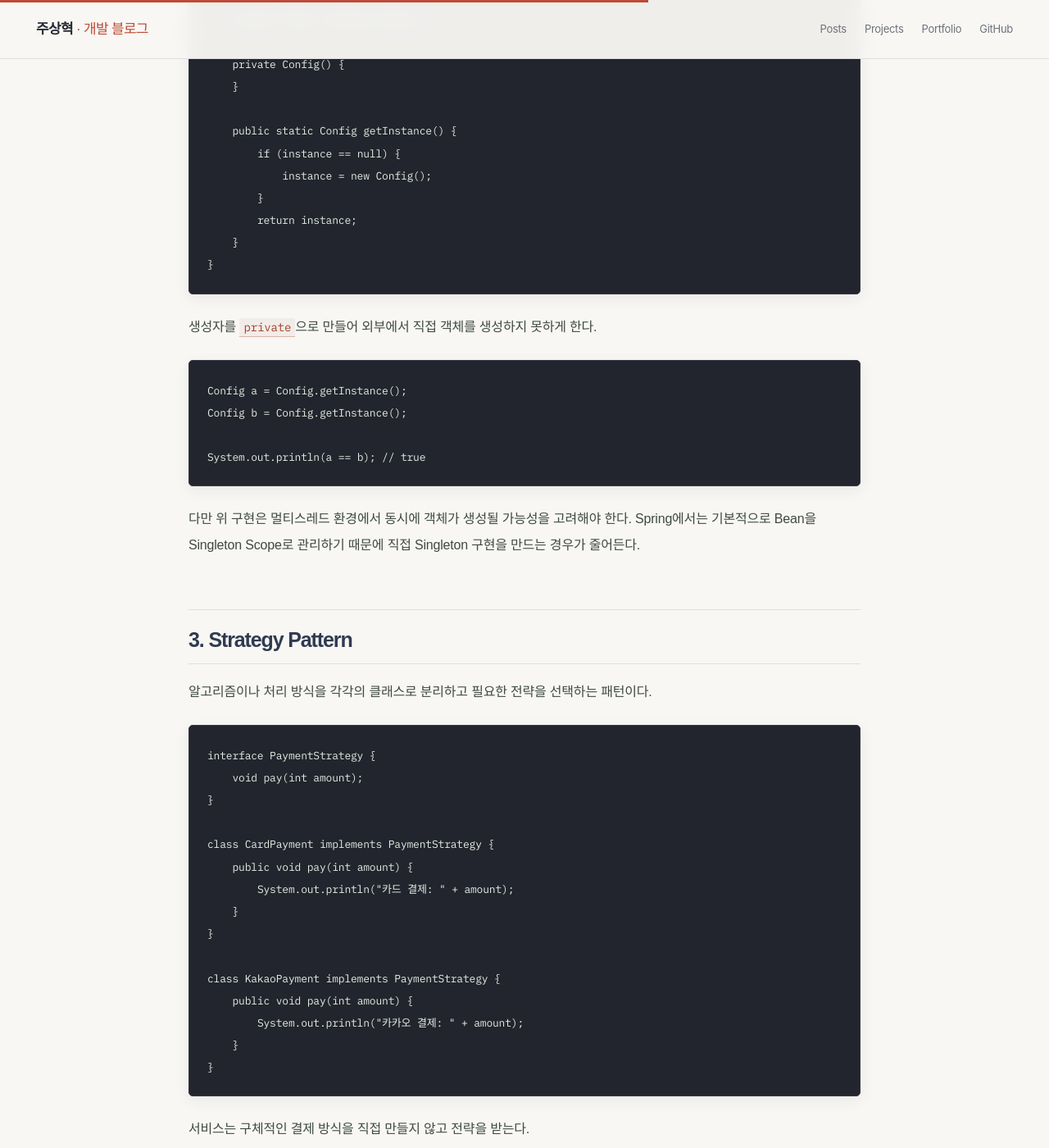
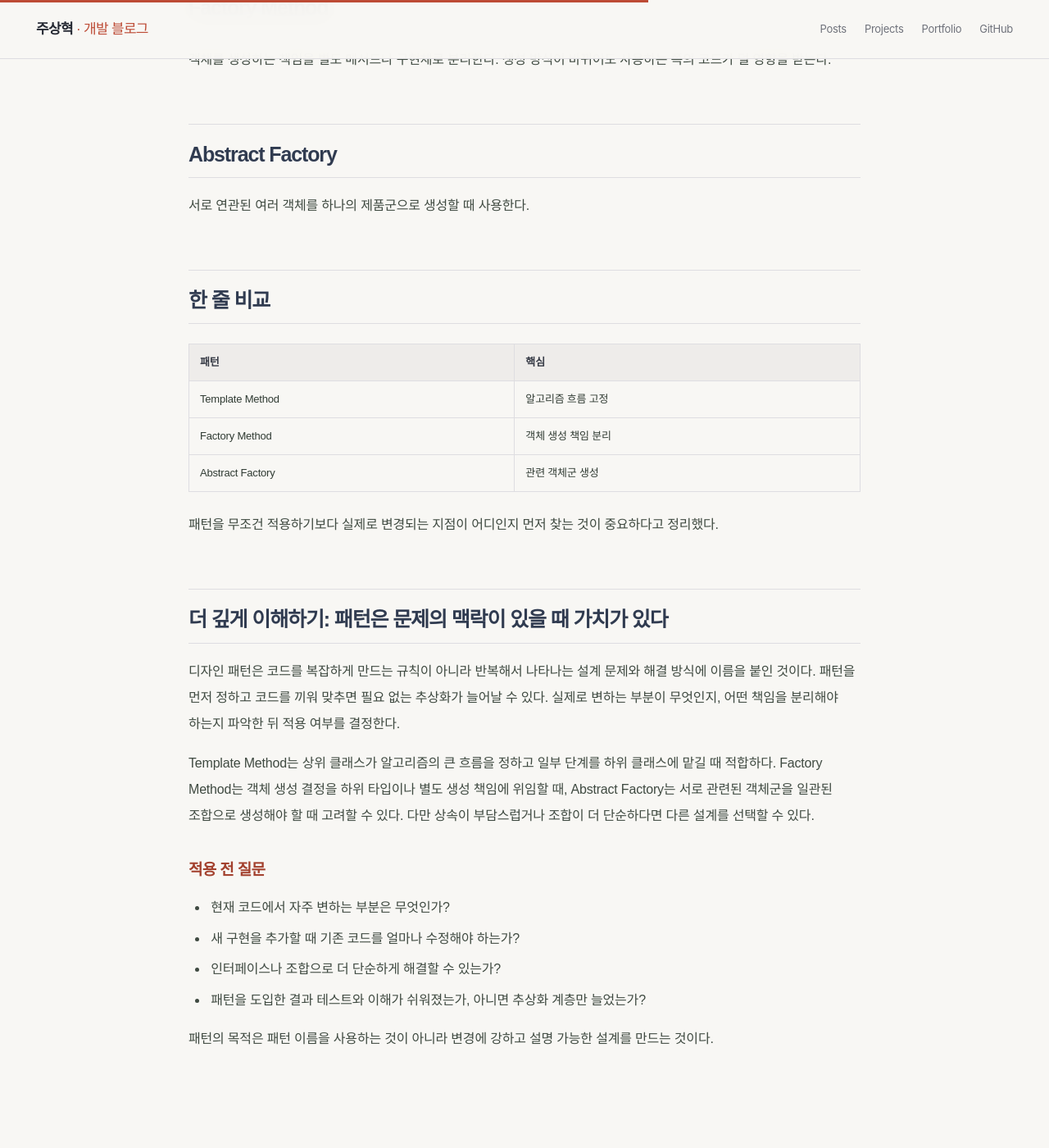
Before and after one commit to zuzusnasna/zuzusnasna.github.io, a Jekyll site: the page built from _posts/2026-10-14-design-patterns.md, in a window 1280 px wide and 1400 px high, scrolled down 1071 px. Shown: the whole window at 82% size. Built offline with Jekyll 4.4.1, drawn with Linux system fonts in a browser that asks for light colours; some web fonts are replaced; some of the changed text lies outside the part shown.

````diff
--- a/_posts/2026-10-14-design-patterns.md
+++ b/_posts/2026-10-14-design-patterns.md
@@ -1,86 +1,53 @@
 ---
 layout: post
-title: "Design Pattern — 디자인 패턴, Singleton, Strategy"
-date: 2026-10-30 13:00:00 +0900
-categories: [Spring]
-tags: [Design Pattern]
+title: "Template Method, Factory Method, Abstract Factory 비교"
+date: 2026-10-14 09:00:00 +0900
+categories: [학습]
+tags: [Java, 디자인패턴]
 ---
 
-오늘은 디자인 패턴이 무엇인지 정리하고 Singleton과 Strategy 패턴을 코드로 확인했다.
+디자인 패턴을 공부하면서 중요한 것은 이름보다 **어떤 변경을 분리하기 위해 사용하는가**였다.
 
-## 1. 디자인 패턴이란?
+## Template Method
 
-디자인 패턴은 개발하면서 반복적으로 발생하는 설계 문제를 해결하기 위한 대표적인 구조다. 완성된 코드를 그대로 가져다 쓰는 것이 아니라 상황에 맞는 설계 방법으로 보는 것이 맞다.
+전체 알고리즘의 흐름은 부모 클래스가 정하고, 일부 단계만 자식 클래스가 구현한다.
 
-대표적으로 생성, 구조, 행동 패턴으로 나눌 수 있다.
-
-## 2. Singleton Pattern
-
-특정 클래스의 객체를 하나만 생성하도록 제한하는 패턴이다.
-
-```java
-class Config {
-    private static Config instance;
-
-    private Config() {
-    }
-
-    public static Config getInstance() {
-        if (instance == null) {
-            instance = new Config();
-        }
-        return instance;
-    }
-}
+```text
+공통 흐름
+  ↓
+준비 → 처리 → 정리
+       ↑
+   일부 단계만 구현
 ```
 
-생성자를 `private`으로 만들어 외부에서 직접 객체를 생성하지 못하게 한다.
+## Factory Method
 
-```java
-Config a = Config.getInstance();
-Config b = Config.getInstance();
+객체를 생성하는 책임을 별도 메서드나 구현체로 분리한다. 생성 방식이 바뀌어도 사용하는 쪽의 코드가 덜 영향을 받는다.
 
-System.out.println(a == b); // true
-```
+## Abstract Factory
 
-다만 위 구현은 멀티스레드 환경에서 동시에 객체가 생성될 가능성을 고려해야 한다. Spring에서는 기본적으로 Bean을 Singleton Scope로 관리하기 때문에 직접 Singleton 구현을 만드는 경우가 줄어든다.
+서로 연관된 여러 객체를 하나의 제품군으로 생성할 때 사용한다.
 
-## 3. Strategy Pattern
+## 한 줄 비교
 
-알고리즘이나 처리 방식을 각각의 클래스로 분리하고 필요한 전략을 선택하는 패턴이다.
+| 패턴 | 핵심 |
+|---|---|
+| Template Method | 알고리즘 흐름 고정 |
+| Factory Method | 객체 생성 책임 분리 |
+| Abstract Factory | 관련 객체군 생성 |
 
-```java
-interface PaymentStrategy {
-    void pay(int amount);
-}
+패턴을 무조건 적용하기보다 실제로 변경되는 지점이 어디인지 먼저 찾는 것이 중요하다고 정리했다.
 
-class CardPayment implements PaymentStrategy {
-    public void pay(int amount) {
-        System.out.println("카드 결제: " + amount);
-    }
-}
+## 더 깊게 이해하기: 패턴은 문제의 맥락이 있을 때 가치가 있다
 
-class KakaoPayment implements PaymentStrategy {
-    public void pay(int amount) {
-        System.out.println("카카오 결제: " + amount);
-    }
-}
-```
+디자인 패턴은 코드를 복잡하게 만드는 규칙이 아니라 반복해서 나타나는 설계 문제와 해결 방식에 이름을 붙인 것이다. 패턴을 먼저 정하고 코드를 끼워 맞추면 필요 없는 추상화가 늘어날 수 있다. 실제로 변하는 부분이 무엇인지, 어떤 책임을 분리해야 하는지 파악한 뒤 적용 여부를 결정한다.
 
-서비스는 구체적인 결제 방식을 직접 만들지 않고 전략을 받는다.
+Template Method는 상위 클래스가 알고리즘의 큰 흐름을 정하고 일부 단계를 하위 클래스에 맡길 때 적합하다. Factory Method는 객체 생성 결정을 하위 타입이나 별도 생성 책임에 위임할 때, Abstract Factory는 서로 관련된 객체군을 일관된 조합으로 생성해야 할 때 고려할 수 있다. 다만 상속이 부담스럽거나 조합이 더 단순하다면 다른 설계를 선택할 수 있다.
 
-```java
-class PaymentService {
-    private final PaymentStrategy strategy;
+### 적용 전 질문
+- 현재 코드에서 자주 변하는 부분은 무엇인가?
+- 새 구현을 추가할 때 기존 코드를 얼마나 수정해야 하는가?
+- 인터페이스나 조합으로 더 단순하게 해결할 수 있는가?
+- 패턴을 도입한 결과 테스트와 이해가 쉬워졌는가, 아니면 추상화 계층만 늘었는가?
 
-    PaymentService(PaymentStrategy strategy) {
-        this.strategy = strategy;
-    }
-
-    void pay(int amount) {
-        strategy.pay(amount);
-    }
-}
-```
-
-결제 방식이 바뀌어도 `PaymentService`를 수정하지 않고 다른 전략을 주입할 수 있다.
+패턴의 목적은 패턴 이름을 사용하는 것이 아니라 변경에 강하고 설명 가능한 설계를 만드는 것이다.
````
